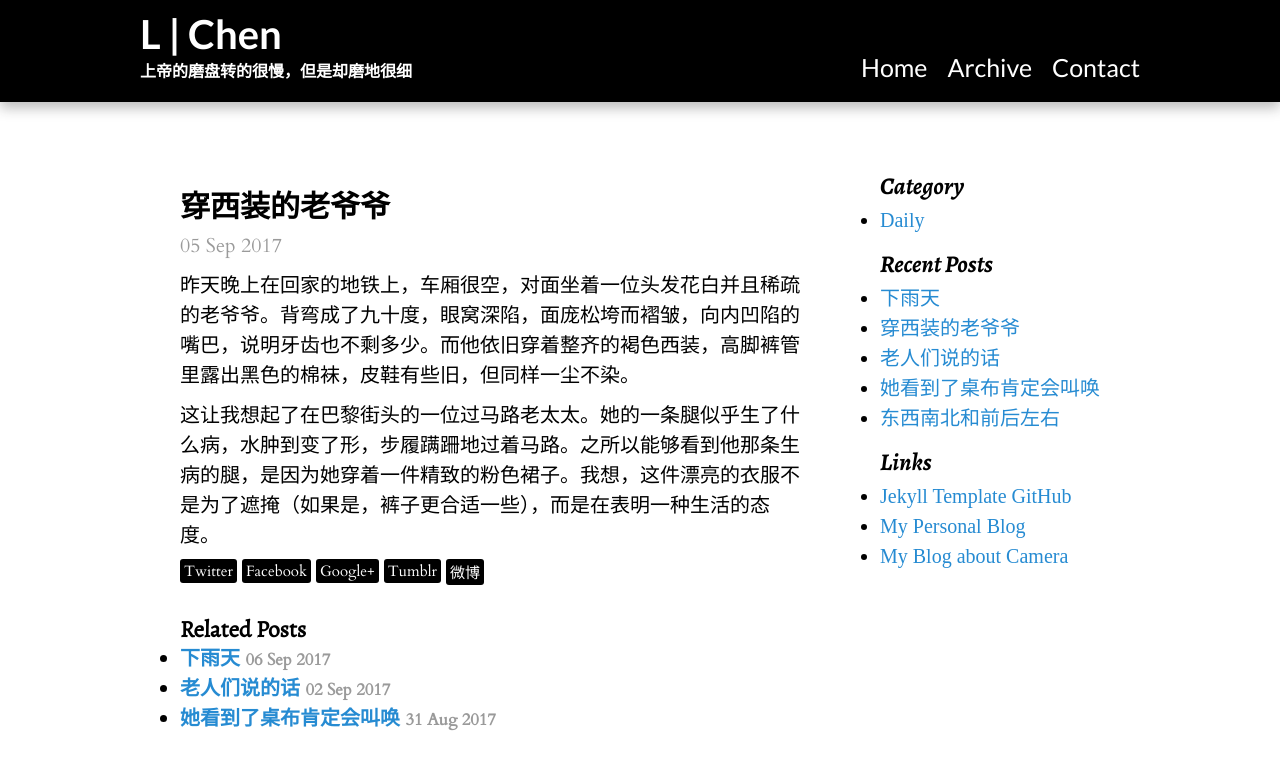
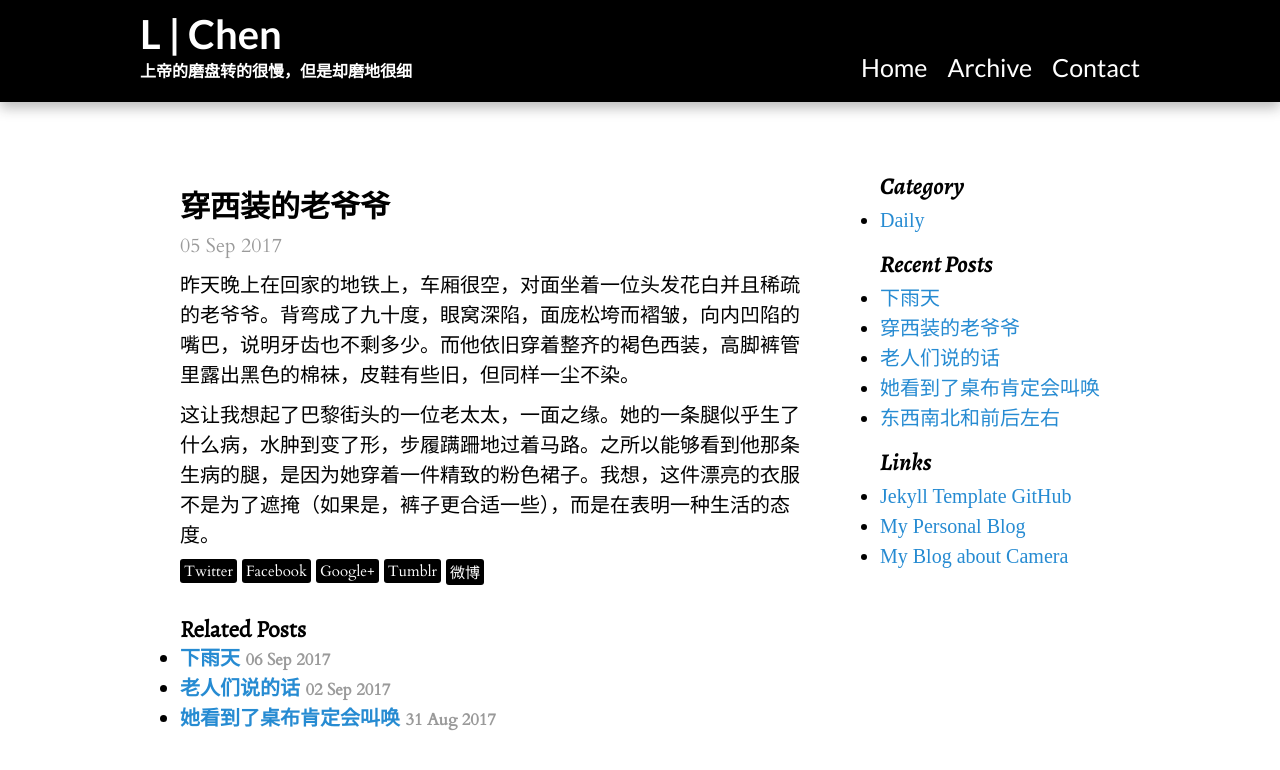
Before and after one commit to runningUnicorn/runningUnicorn.github.io, a Jekyll site: the page built from _posts/2017-09-05-穿西装的老爷爷.md, in a window 1280 px wide. Shown: the top 770 px of the page. Built offline with Jekyll 4.4.1, drawn with Linux system fonts in a browser that asks for light colours; some web fonts are replaced.

Commit message:
Update 2017-09-05-穿西装的老爷爷.md

```diff
--- a/_posts/2017-09-05-穿西装的老爷爷.md
+++ b/_posts/2017-09-05-穿西装的老爷爷.md
@@ -6,4 +6,4 @@ category: Daily
 
 昨天晚上在回家的地铁上，车厢很空，对面坐着一位头发花白并且稀疏的老爷爷。背弯成了九十度，眼窝深陷，面庞松垮而褶皱，向内凹陷的嘴巴，说明牙齿也不剩多少。而他依旧穿着整齐的褐色西装，高脚裤管里露出黑色的棉袜，皮鞋有些旧，但同样一尘不染。
 
-这让我想起了在巴黎街头的一位过马路老太太。她的一条腿似乎生了什么病，水肿到变了形，步履蹒跚地过着马路。之所以能够看到他那条生病的腿，是因为她穿着一件精致的粉色裙子。我想，这件漂亮的衣服不是为了遮掩（如果是，裤子更合适一些），而是在表明一种生活的态度。
+这让我想起了巴黎街头的一位老太太，一面之缘。她的一条腿似乎生了什么病，水肿到变了形，步履蹒跚地过着马路。之所以能够看到他那条生病的腿，是因为她穿着一件精致的粉色裙子。我想，这件漂亮的衣服不是为了遮掩（如果是，裤子更合适一些），而是在表明一种生活的态度。
```
